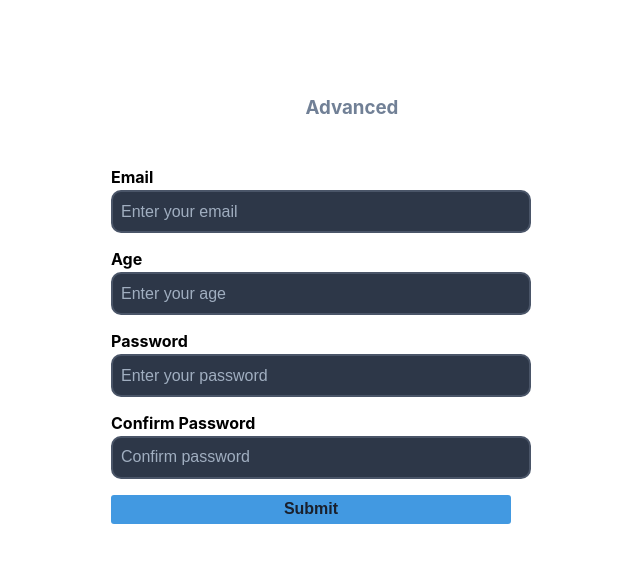
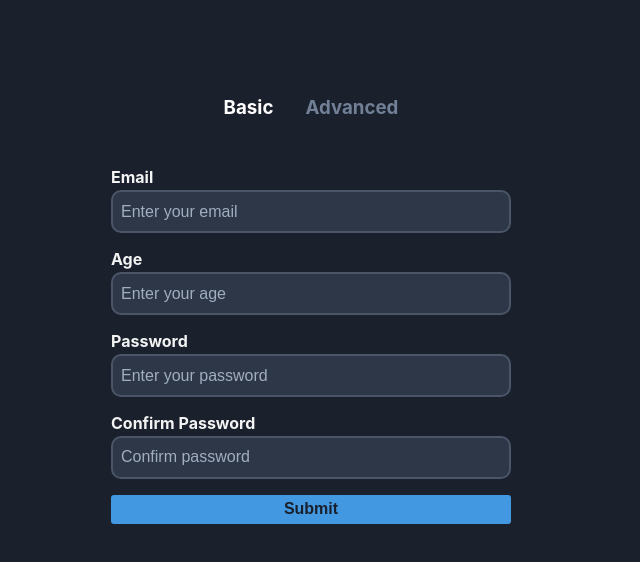
Before and after one commit to fiker31/Library-managment-system, a React (Create React App) app: page / in a window 1280 px wide. Shown: the top 562 px of the page, without its empty margins (329-969 px from the left). Built offline with nearby package versions, Linux system fonts and the light colour scheme.

Commit message:
edited styling

```diff
--- a/src/index.css
+++ b/src/index.css
@@ -1,13 +1,20 @@
+* {
+  box-sizing: border-box;
+  margin: 0;
+  padding: 0;
+}
+
 body {
-  margin: 0;
-  font-family: -apple-system, BlinkMacSystemFont, 'Segoe UI', 'Roboto', 'Oxygen',
-    'Ubuntu', 'Cantarell', 'Fira Sans', 'Droid Sans', 'Helvetica Neue',
+  background: #1a202c;
+  color: #f3f3f3;
+  font-family: -apple-system, BlinkMacSystemFont, "Segoe UI", "Roboto", "Oxygen",
+    "Ubuntu", "Cantarell", "Fira Sans", "Droid Sans", "Helvetica Neue",
     sans-serif;
   -webkit-font-smoothing: antialiased;
   -moz-osx-font-smoothing: grayscale;
 }
 
 code {
-  font-family: source-code-pro, Menlo, Monaco, Consolas, 'Courier New',
+  font-family: source-code-pro, Menlo, Monaco, Consolas, "Courier New",
     monospace;
 }
```
